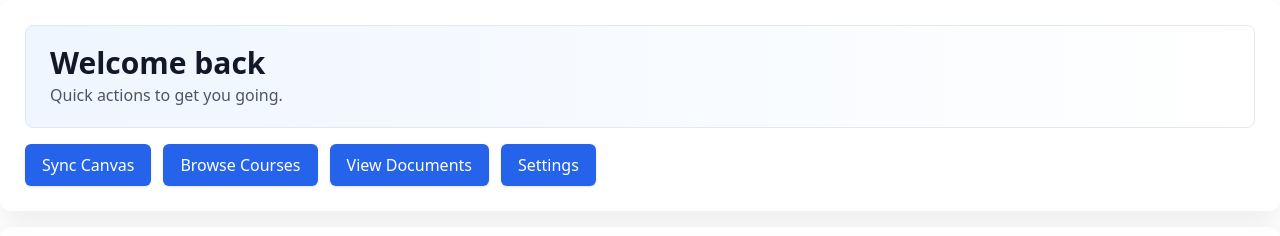
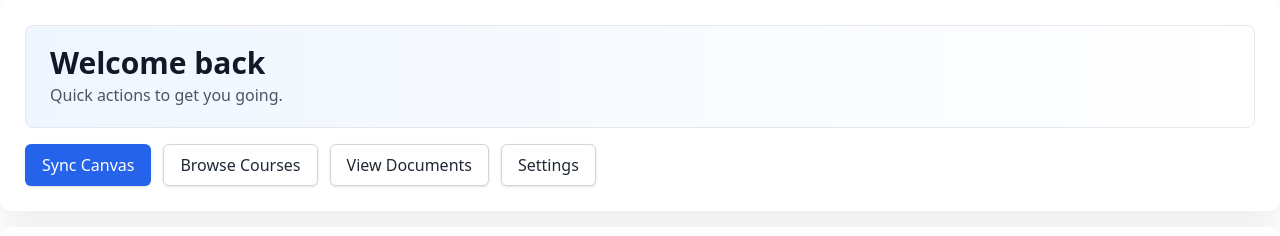
Before and after one commit to tobibytes/Hwrk-Help, a React (Vite) app in the folder frontend/web/: page / in a window 1280 px wide. Shown: the top 236 px of the page. Built offline with nearby package versions, Linux system fonts and the light colour scheme; no server answers.

Commit message:
feat(ui): Button variants + Grid layouts\n\n- Add variants to TalvraButton (primary, secondary, ghost, danger)\n- Use secondary variants for non-primary actions\n- Switch Documents and Course Detail lists to Grid\n- Minor UI polish aligning with lovable style (#81)

```diff
--- a/frontend/packages/talvra-ui/src/TalvraButton.tsx
+++ b/frontend/packages/talvra-ui/src/TalvraButton.tsx
@@ -3,6 +3,7 @@ import { type ReactNode, type ButtonHTMLAttributes } from 'react';
 
 export interface TalvraButtonProps extends ButtonHTMLAttributes<HTMLButtonElement> {
   children: ReactNode;
+  variant?: 'primary' | 'secondary' | 'ghost' | 'danger';
 }
 
 export const TalvraButton = styled.button<TalvraButtonProps>`
@@ -12,15 +13,26 @@ export const TalvraButton = styled.button<TalvraButtonProps>`
   cursor: pointer;
   border: 1px solid transparent;
   border-radius: ${({ theme }) => theme.borderRadius.md};
-  background: ${({ theme }) => theme.colors.primary[600]};
-  color: ${({ theme }) => theme.colors.white};
   padding: 0.5rem 1rem;
   font: inherit;
   box-shadow: ${({ theme }) => theme.shadows.base};
   transition: ${({ theme }) => theme.transitions.all};
 
+  /* default (primary) */
+  background: ${({ theme, variant }) => variant === 'danger' ? theme.colors.danger[600]
+    : variant === 'secondary' ? theme.colors.white
+    : variant === 'ghost' ? 'transparent'
+    : theme.colors.primary[600]};
+  color: ${({ theme, variant }) => variant === 'secondary' ? theme.colors.gray[800]
+    : variant === 'ghost' ? theme.colors.primary[700]
+    : theme.colors.white};
+  border-color: ${({ theme, variant }) => variant === 'secondary' ? theme.colors.gray[300] : 'transparent'};
+
   &:hover {
-    background: ${({ theme }) => theme.colors.primary[700]};
+    background: ${({ theme, variant }) => variant === 'danger' ? theme.colors.danger[700]
+      : variant === 'secondary' ? theme.colors.gray[50]
+      : variant === 'ghost' ? theme.colors.primary[50]
+      : theme.colors.primary[700]};
     transform: translateY(-1px);
     box-shadow: ${({ theme }) => theme.shadows.md};
   }
--- a/frontend/web/src/Areas/Admin/index.tsx
+++ b/frontend/web/src/Areas/Admin/index.tsx
@@ -50,9 +50,9 @@ export default function AdminArea() {
           <SectionHeader title="Welcome back" subtitle="Quick actions to get you going." />
           <TalvraStack style={{ flexDirection: 'row', flexWrap: 'wrap', gap: 12 }}>
             <TalvraButton onClick={syncAllNow}>Sync Canvas</TalvraButton>
-            <TalvraButton as="a" href={buildPath(FRONT_ROUTES.COURSES)}>Browse Courses</TalvraButton>
-            <TalvraButton as="a" href={buildPath(FRONT_ROUTES.DOCUMENTS)}>View Documents</TalvraButton>
-            <TalvraButton as="a" href={buildPath(FRONT_ROUTES.SETTINGS)}>Settings</TalvraButton>
+<TalvraButton as="a" href={buildPath(FRONT_ROUTES.COURSES)} variant="secondary">Browse Courses</TalvraButton>
+            <TalvraButton as="a" href={buildPath(FRONT_ROUTES.DOCUMENTS)} variant="secondary">View Documents</TalvraButton>
+            <TalvraButton as="a" href={buildPath(FRONT_ROUTES.SETTINGS)} variant="secondary">Settings</TalvraButton>
           </TalvraStack>
           {syncMsg && <TalvraText>{syncMsg}</TalvraText>}
         </TalvraStack>
--- a/frontend/web/src/Areas/Courses/Detail.tsx
+++ b/frontend/web/src/Areas/Courses/Detail.tsx
@@ -174,7 +174,7 @@ useEffect(() => {
   return (
     <TalvraSurface>
       <TalvraStack>
-<SectionHeader title={header} right={<TalvraButton onClick={rename}>Rename</TalvraButton>} />
+<SectionHeader title={header} right={<TalvraButton onClick={rename} variant="secondary">Rename</TalvraButton>} />
 
 <TalvraStack>
           <TalvraText as="h2">Documents</TalvraText>
@@ -205,7 +205,8 @@ useEffect(() => {
               ) : docs.length === 0 ? (
                 <TalvraText>No documents synced yet. Try Settings → Sync now.</TalvraText>
               ) : (
-                docs.map((d) => (
+                <Grid>
+                  {docs.map((d) => (
                     <TalvraCard key={d.doc_id}>
                       <TalvraStack>
                         <TalvraText as="h4">{d.title ?? d.doc_id}</TalvraText>
@@ -219,7 +220,8 @@ useEffect(() => {
                         </TalvraText>
                       </TalvraStack>
                     </TalvraCard>
-                ))
+                  ))}
+                </Grid>
               )}
             </TalvraStack>
           </TalvraCard>
--- a/frontend/web/src/Areas/Courses/index.tsx
+++ b/frontend/web/src/Areas/Courses/index.tsx
@@ -87,7 +87,7 @@ export default function CoursesArea() {
                           <TalvraLink href={buildPath(FRONT_ROUTES.COURSE_DETAIL, { courseId: c.id })}>
                             View course
                           </TalvraLink>
-                          <TalvraButton onClick={() => renameCourse(c)}>
+<TalvraButton onClick={() => renameCourse(c)} variant="secondary">
                             Rename
                           </TalvraButton>
                         </TalvraStack>
--- a/frontend/web/src/Areas/Documents/AI.tsx
+++ b/frontend/web/src/Areas/Documents/AI.tsx
@@ -129,21 +129,23 @@ export default function DocumentAI() {
                   </TalvraStack>
                 </TalvraCard>
                 <TalvraStack>
-                  <TalvraButton
+<TalvraButton
                     onClick={() => {
                       setCardIdx((i) => (i - 1 + cards.length) % cards.length);
                       setShowAnswer(false);
                       setShowHint(false);
                     }}
+                    variant="secondary"
                   >
                     Previous
                   </TalvraButton>
-                  <TalvraButton
+<TalvraButton
                     onClick={() => {
                       setCardIdx((i) => (i + 1) % cards.length);
                       setShowAnswer(false);
                       setShowHint(false);
                     }}
+                    variant="secondary"
                   >
                     Next
                   </TalvraButton>
--- a/frontend/web/src/Areas/Documents/index.tsx
+++ b/frontend/web/src/Areas/Documents/index.tsx
@@ -1,4 +1,4 @@
-import { TalvraSurface, TalvraStack, TalvraText, TalvraLink, TalvraCard, SectionHeader } from '@ui';
+import { TalvraSurface, TalvraStack, TalvraText, TalvraLink, TalvraCard, SectionHeader, Grid } from '@ui';
 import { FRONT_ROUTES, buildPath } from '@/app/routes';
 import { useEffect, useState } from 'react';
 
@@ -53,7 +53,7 @@ export default function DocumentsArea() {
             ) : docs.length === 0 ? (
               <TalvraText>No documents found yet. Try Settings → Sync now after saving your Canvas token.</TalvraText>
             ) : (
-              <TalvraStack>
+<Grid>
                 {docs.map((d) => (
                   <TalvraCard key={d.doc_id}>
                     <TalvraStack>
@@ -69,7 +69,7 @@ export default function DocumentsArea() {
                     </TalvraStack>
                   </TalvraCard>
                 ))}
-              </TalvraStack>
+              </Grid>
             )}
           </TalvraStack>
         </TalvraCard>
--- a/frontend/web/src/components/CanvasTokenSettings.tsx
+++ b/frontend/web/src/components/CanvasTokenSettings.tsx
@@ -129,7 +129,7 @@ placeholder="Enter Canvas access token"
             <TalvraButton disabled={busy || canvasToken.trim() === ''} onClick={saveCanvasToken}>
               Save token
             </TalvraButton>
-            <TalvraButton disabled={busy} onClick={clearCanvasToken}>
+<TalvraButton disabled={busy} onClick={clearCanvasToken} variant="secondary">
               Clear token
             </TalvraButton>
           </TalvraStack>
```
Lines whose indentation alone changed are shown as unchanged.
